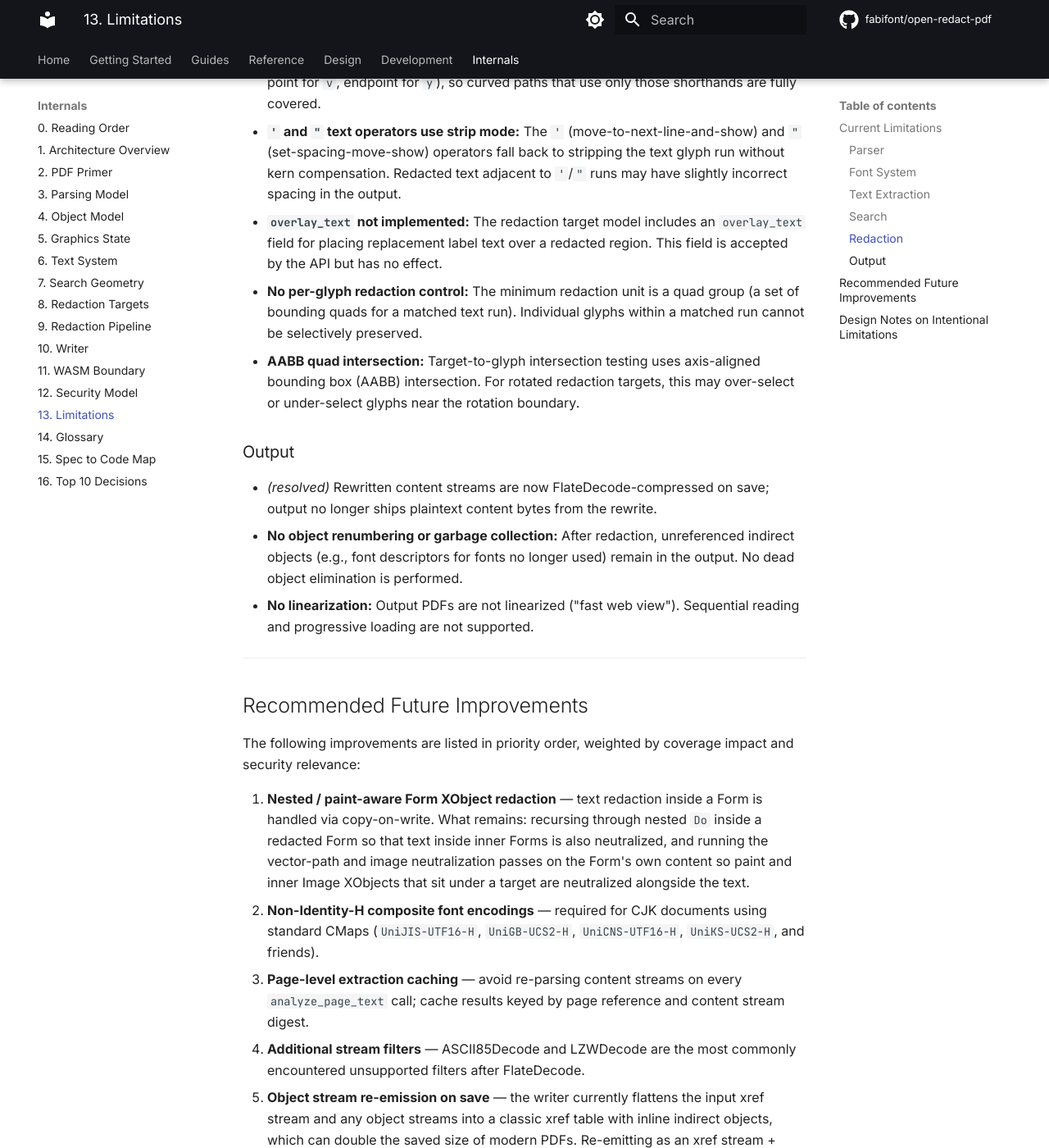
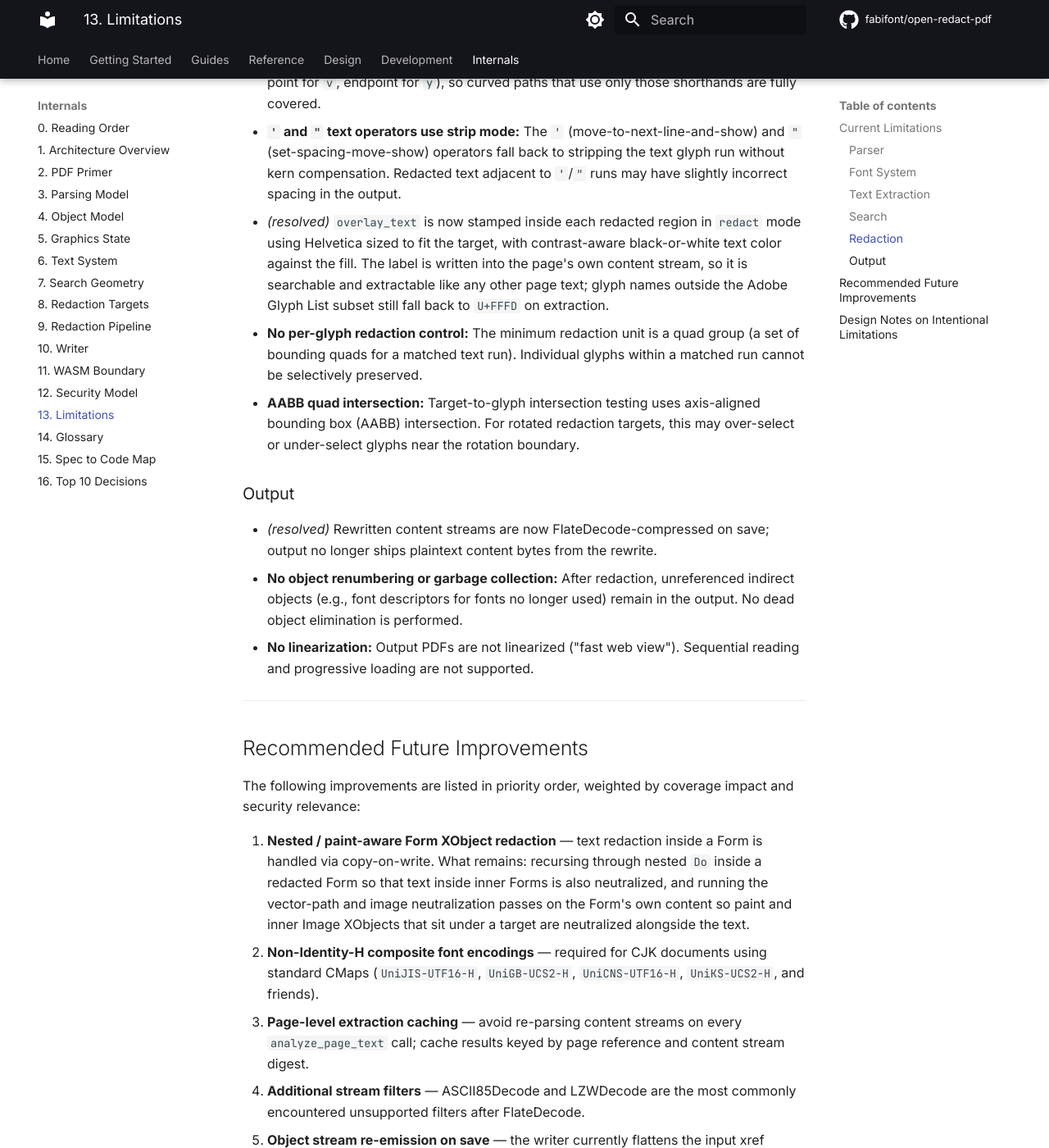
Before and after one commit to fabifont/open-redact-pdf, an MkDocs documentation site: the page built from docs/internals/13-limitations.md, in a window 1280 px wide and 1400 px high, scrolled down 2466 px. Shown: the whole window at 82% size. Built offline with MkDocs 1.6.1 and Material for MkDocs 9.7.7, drawn with Linux system fonts in a browser that asks for light colours; comment, search, counter and statistics services are not loaded; some of the changed text lies outside the part shown.

Commit message:
docs: document overlayText implementation
The supported-subset reference and the limitations page now describe
the new overlayText behaviour: labels are drawn into the page's own
content stream with contrast-aware colour and Helvetica auto-sized to
fit the target. The unresolved "smarter line grouping" item is kept
in the recommendations list for future work.

```diff
--- a/docs/internals/13-limitations.md
+++ b/docs/internals/13-limitations.md
@@ -38,7 +38,7 @@ This page documents the current known limitations of the engine, organized by su
 - **Form XObjects are redacted via copy-on-write:** each Form whose `BBox × Matrix × CTM` intersects a target is cloned per page (new `ObjectRef`), and the copy's content stream is rewritten to strip the targeted glyphs; the page's `Resources.XObject` entry is then rewritten to point at the copy, so other pages that share the original Form are unaffected. Vector paint operators and nested `Do` of other XObjects inside a redacted Form are passed through unchanged — the rewrite only neutralizes text glyph bytes. A warning is emitted when a redacted Form contains a nested `Do`.
 - _(resolved)_ `v` and `y` Bezier curve operators are now converted into full three-point curves in the path-bounds tracker by inferring the missing control point (current path point for `v`, endpoint for `y`), so curved paths that use only those shorthands are fully covered.
 - **`'` and `"` text operators use strip mode:** The `'` (move-to-next-line-and-show) and `"` (set-spacing-move-show) operators fall back to stripping the text glyph run without kern compensation. Redacted text adjacent to `'`/`"` runs may have slightly incorrect spacing in the output.
-- **`overlay_text` not implemented:** The redaction target model includes an `overlay_text` field for placing replacement label text over a redacted region. This field is accepted by the API but has no effect.
+- _(resolved)_ `overlay_text` is now stamped inside each redacted region in `redact` mode using Helvetica sized to fit the target, with contrast-aware black-or-white text color against the fill. The label is written into the page's own content stream, so it is searchable and extractable like any other page text; glyph names outside the Adobe Glyph List subset still fall back to `U+FFFD` on extraction.
 - **No per-glyph redaction control:** The minimum redaction unit is a quad group (a set of bounding quads for a matched text run). Individual glyphs within a matched run cannot be selectively preserved.
 - **AABB quad intersection:** Target-to-glyph intersection testing uses axis-aligned bounding box (AABB) intersection. For rotated redaction targets, this may over-select or under-select glyphs near the rotation boundary.
 
@@ -60,8 +60,7 @@ The following improvements are listed in priority order, weighted by coverage im
 4. **Additional stream filters** — ASCII85Decode and LZWDecode are the most commonly encountered unsupported filters after FlateDecode.
 5. **Object stream re-emission on save** — the writer currently flattens the input xref stream and any object streams into a classic xref table with inline indirect objects, which can double the saved size of modern PDFs. Re-emitting as an xref stream + object streams would match the input shape.
 6. **Encrypted PDF support** — at least password-based decryption (RC4 and AES standard security handler) so that password-protected documents can be opened, redacted, and re-saved without encryption.
-7. **`overlay_text` rendering** — wire the `overlay_text` plan field through to the content-stream rewrite so that redacted regions can carry a user-specified replacement label.
-8. **Smarter line grouping** — the current visual line-detection heuristic merges text runs whose centres are within `line_height × 0.55` of one another, which fails on dense layouts (e.g., bank statements) where several short lines sit only a unit or two apart.
+7. **Smarter line grouping** — the current visual line-detection heuristic merges text runs whose centres are within `line_height × 0.55` of one another, which fails on dense layouts (e.g., bank statements) where several short lines sit only a unit or two apart.
 
 ---
 
```
Also changed, not shown: docs/reference/supported-subset.md (+1 -0 lines).
